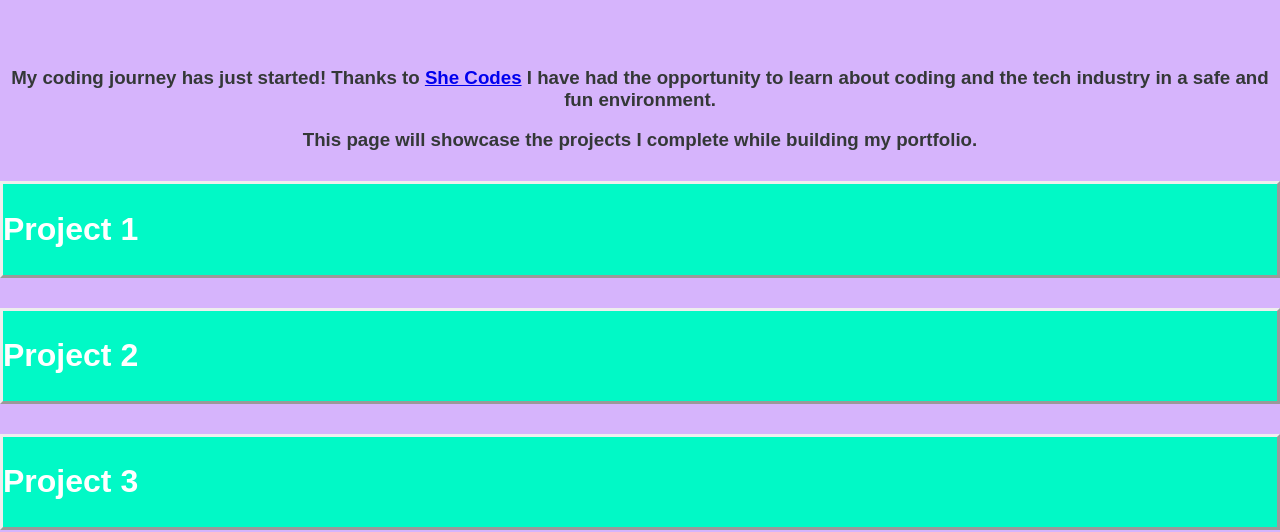
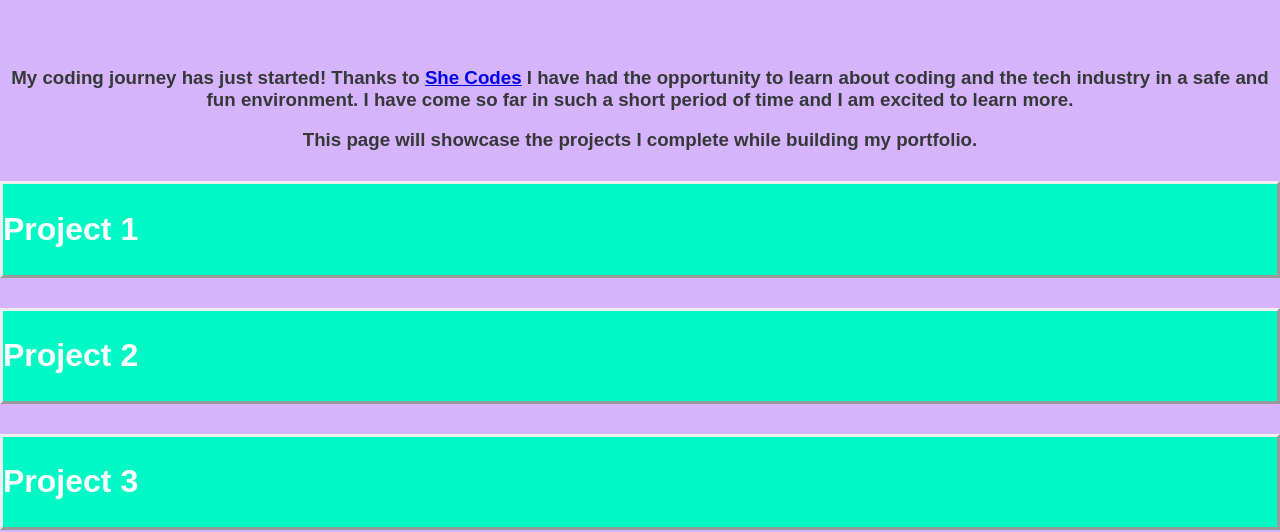
Before and after one commit to jbehrend89/jbehrend89.github.io, a plain HTML site: page Projects.html in a window 1280 px wide. Shown: the part 277-809 px from the top of the page. Drawn offline with Linux system fonts and the light colour scheme.

Commit message:
Amended content a little
Mostly just trying to get my merge to work argh

```diff
--- a/Projects.html
+++ b/Projects.html
@@ -26,7 +26,8 @@
              <h3>
                  My coding journey has just started!
                  Thanks to <a href="https://shecodes.com.au/"target="_blank">She Codes</a> I have had the opportunity
-                 to learn about coding and the tech industry in a safe and fun environment.
+                 to learn about coding and the tech industry in a safe and fun environment. I have come so far in such a
+                 short period of time and I am excited to learn more.
              </h3>
 
              <h3>
```
Also changed, not shown: About_Me.html (+0 -1 lines), index.html (+1 -0 lines).
